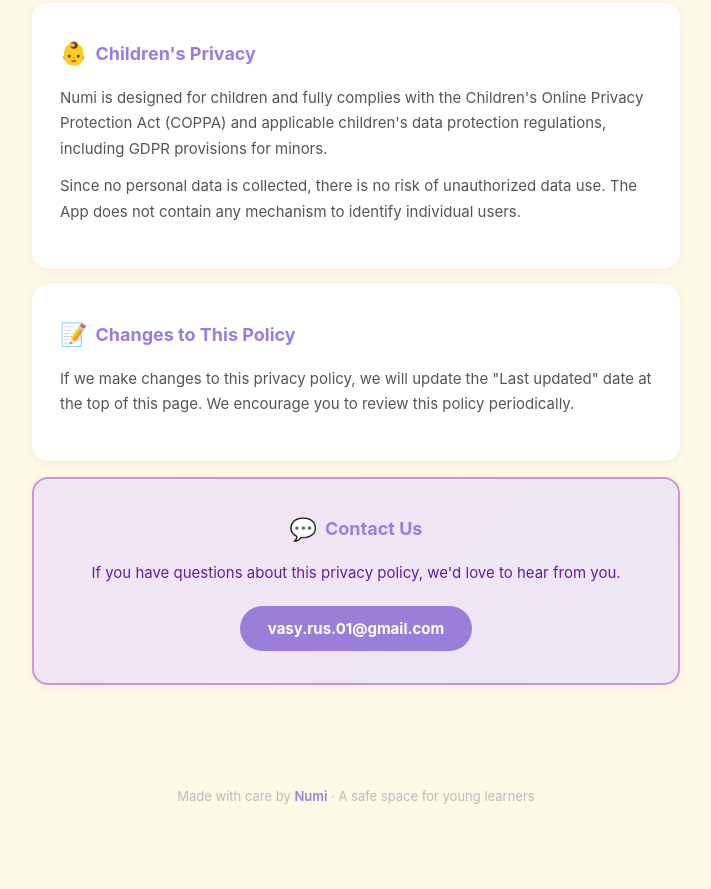
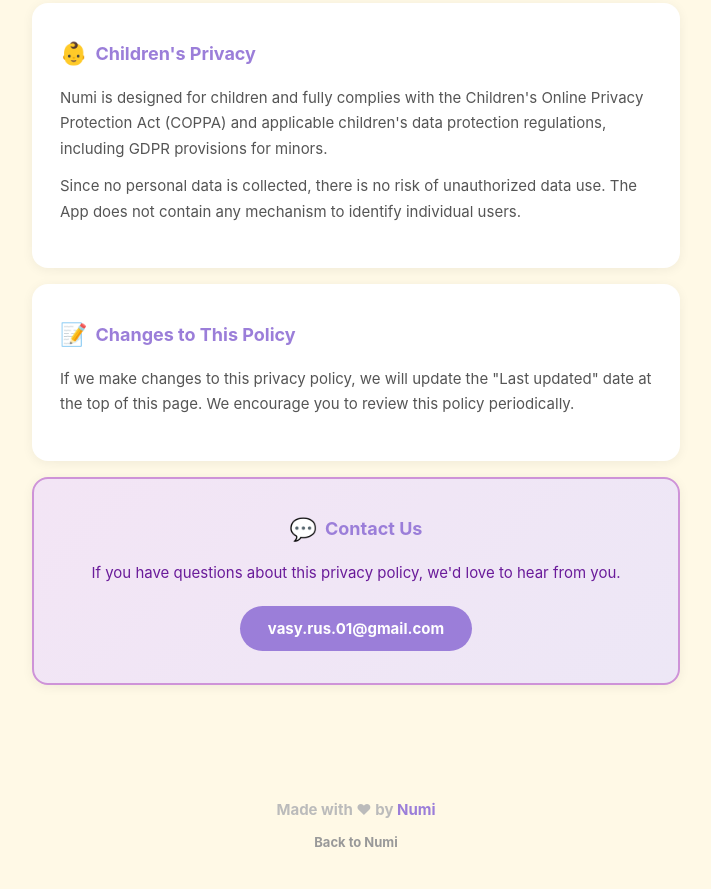
Before and after one commit to vasi-rus/numi-privacy, a plain HTML site: page index.html in a window 1280 px wide. Shown: the part 1969-2858 px from the top of the page, without its empty margins (284-995 px from the left). Before the commit the page ends 2800 px from the top, so only its background shows below. Drawn offline with Linux system fonts and the light colour scheme.

Commit message:
clean up

```diff
--- a/index.html
+++ b/index.html
@@ -214,14 +214,37 @@
 
     .footer {
       text-align: center;
-      padding: 24px;
-      color: #bbb;
-      font-size: 13px;
+      padding: 36px 20px;
+      background: #FFF9E6;
     }
 
-    .footer span {
+    .footer-brand {
+      font-size: 15px;
+      font-weight: 700;
+      color: #bbb;
+      margin-bottom: 8px;
+    }
+
+    .footer-brand span {
       color: #9B7ED9;
-      font-weight: 600;
+    }
+
+    .footer-links {
+      display: flex;
+      justify-content: center;
+      gap: 24px;
+    }
+
+    .footer-links a {
+      color: #999;
+      text-decoration: none;
+      font-size: 13px;
+      font-weight: 700;
+      transition: color 0.2s;
+    }
+
+    .footer-links a:hover {
+      color: #9B7ED9;
     }
   </style>
 </head>
@@ -310,7 +333,10 @@
   </div>
 
   <div class="footer">
-    Made with care by <span>Numi</span> &middot; A safe space for young learners
+    <div class="footer-brand">Made with &#x2764; by <span>Numi</span></div>
+    <div class="footer-links">
+      <a href="https://vasi-rus.github.io/numi-app/">Back to Numi</a>
+    </div>
   </div>
 
 </body>
```
